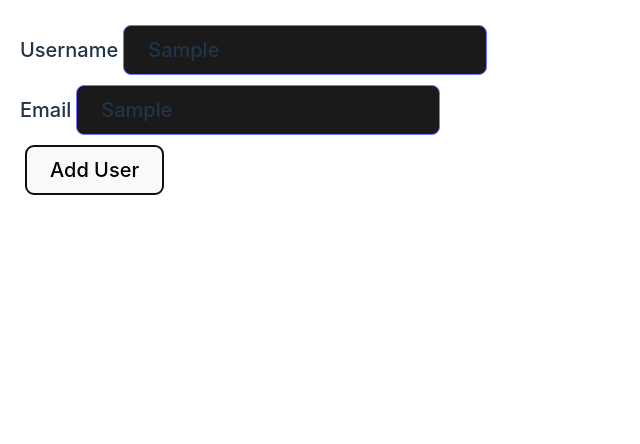
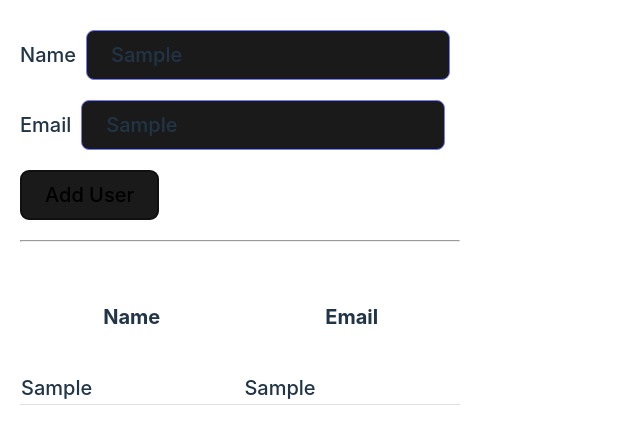
Before and after one commit to anjapetry/react-testing-users, a React (Vite) app: page / in a window 1280 px wide. Both pictures are taken after typing "Sample", "Sample" into the empty fields and a click on the button "Add User". Shown: the top 444 px of the page, without its empty margins (0-640 px from the left). Built offline with nearby package versions, Linux system fonts and the light colour scheme.

Commit message:
render users in userList table

```diff
--- a/src/App.jsx
+++ b/src/App.jsx
@@ -1,9 +1,20 @@
+import { useState } from "react";
 import UserForm from "./UserForm";
+import UserList from "./UserList";
 
 function App() {
+  const [users, setUsers] = useState([]);
+
+  const onUserAdded = (user) => {
+    setUsers([...users, user]);
+  }
+
+
   return (
     <main>
-    <UserForm />
+    <UserForm  onUserAdded={onUserAdded} />
+    <hr />
+    <UserList users={users} />
     </main>
   )
 }
--- a/src/UserForm.jsx
+++ b/src/UserForm.jsx
@@ -1,19 +1,23 @@
 import { useState } from 'react';
 
-const UserForm = () => {
+const UserForm = ( { onUserAdded }) => {
   const [email, setEmail] = useState('');
-  const [userName, setUserName] = useState('');
+  const [name, setName] = useState('');
 
   const handleSubmit = (e) => {
     e.preventDefault();
-    console.log(userName, email);
+
+    onUserAdded({
+      email,
+      name,
+    });
   }
 
   return (
   <form onSubmit={handleSubmit}>
     <div>
-        <label>Username</label>
-        <input value={userName} onChange={(e) => setUserName(e.target.value)} type="text" />
+        <label>Name</label>
+        <input value={name} onChange={(e) => setName(e.target.value)} type="text" />
         </div>
         <div>
             <label>Email</label>
--- a/src/UserList.jsx
+++ b/src/UserList.jsx
@@ -0,0 +1,26 @@
+const UserList = ({ users }) => {
+  const renderedUsers = users.map((user) => {
+    return (
+      <tr key={user.name}>
+        <td>{user.name}</td>
+        <td>{user.email}</td>
+      </tr>
+    )
+  });
+
+  return (
+    <table>
+      <thead>
+        <tr>
+          <th className="th">Name</th>
+          <th className="th">Email</th>
+        </tr>
+      </thead>
+      <tbody>
+        {renderedUsers}
+      </tbody>
+    </table>
+  )
+}
+
+export default UserList;
--- a/src/index.css
+++ b/src/index.css
@@ -46,7 +46,7 @@ button {
   background-color: #1a1a1a;
   cursor: pointer;
   transition: border-color 0.25s;
-  margin: 0.25em;
+  margin: 0.5em 0;
 }
 button:hover {
   border-color: #646cff;
@@ -55,14 +55,6 @@ button:focus,
 button:focus-visible {
   outline: 4px auto -webkit-focus-ring-color;
 }
-button:active {
-  border-color: #535bf2;
-}
-button:disabled {
-  opacity: 0.5;
-  cursor: not-allowed;
-}
-
 
 input {
   border-radius: 8px;
@@ -74,7 +66,7 @@ input {
   background-color: #1a1a1a;
   color: inherit;
   transition: border-color 0.25s;
-  margin: 0.25em;
+  margin: 0.5em;
 }
 @media (prefers-color-scheme: light) {
   :root {
@@ -83,8 +75,25 @@ input {
   }
   a:hover {
     color: #747bff;
-  }
-  button {
+    button {
     background-color: #f9f9f9;
   }
 }
+
+table {
+  border-collapse: collapse;
+  border-spacing: 0;
+  width: 100%;
+  margin: 1em 0;
+}
+
+.th {
+  font-weight: 700;
+  padding: 2em;
+}
+
+tbody {
+  padding: 1em 2em;
+  border-bottom: 1px solid #e0e0e0;
+}
+}
```
Also changed, not shown: .eslintrc.cjs.
